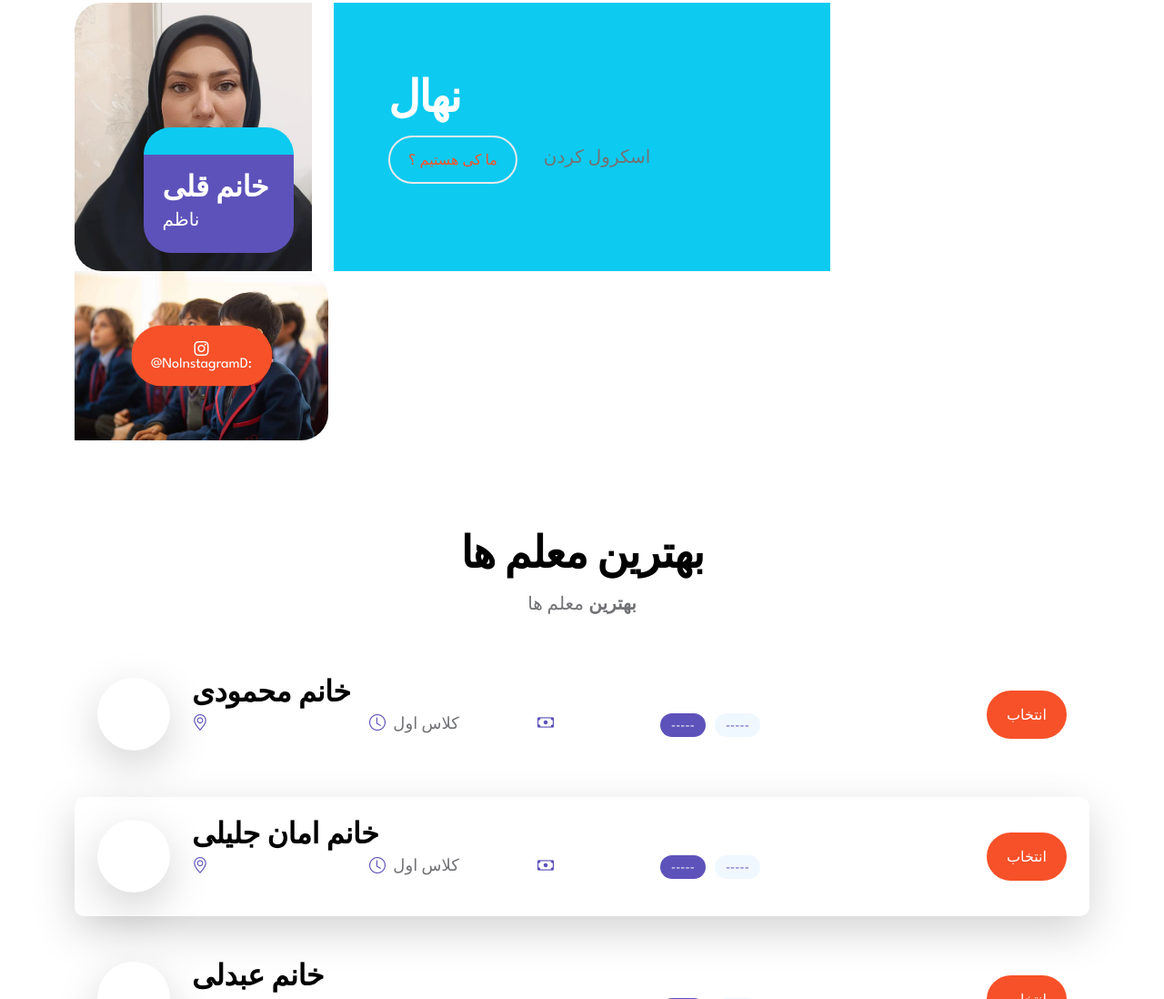
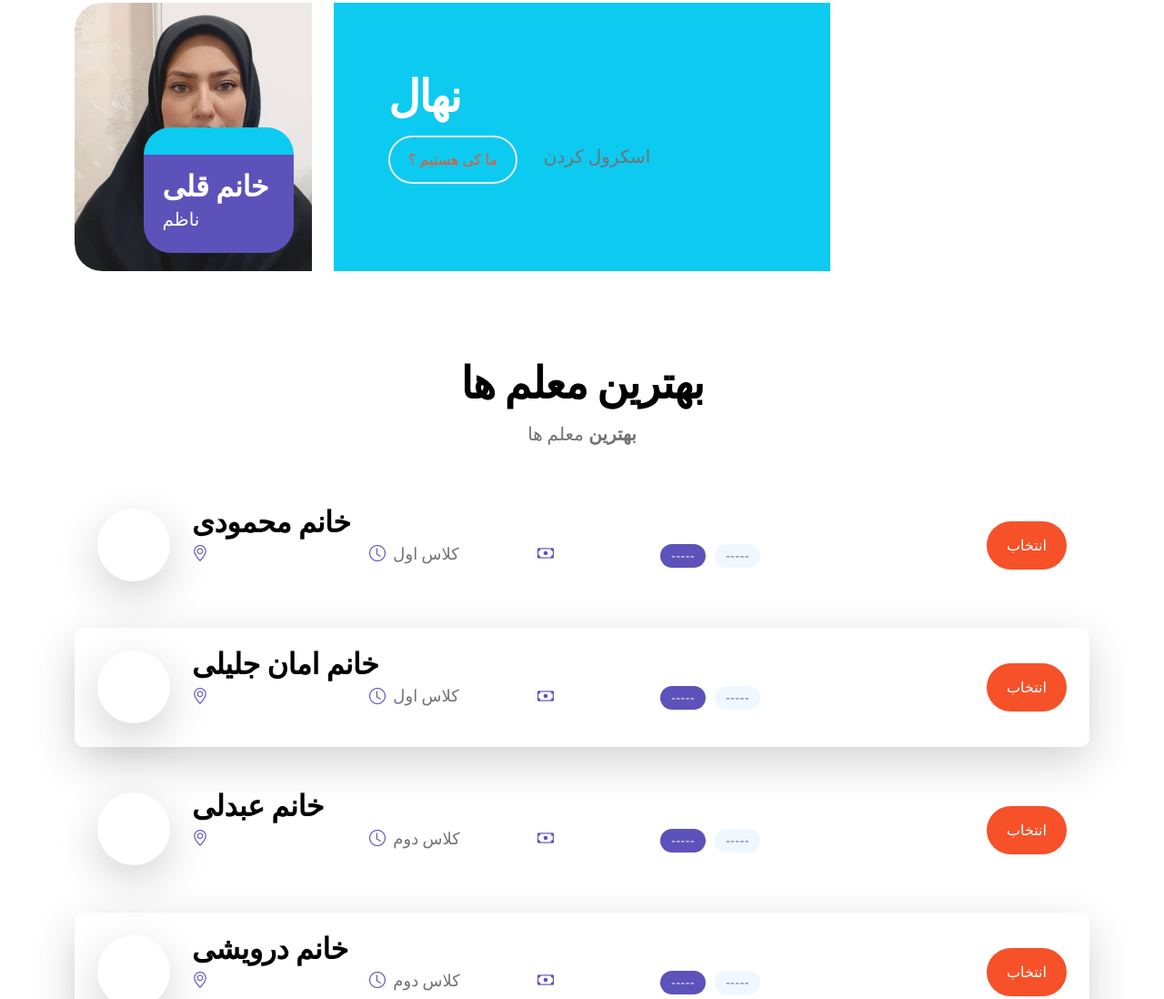
Before and after one commit to nahalschool/nahalschool.github.io, a plain HTML site: page index.html in a window 1280 px wide. Shown: the part 1143-2241 px from the top of the page at 91% size. Drawn offline with Linux system fonts and the light colour scheme.

Commit message:
Update index.html

```diff
--- a/index.html
+++ b/index.html
@@ -187,21 +187,7 @@
                             </div>
                         </div>
 
-                        <div class="col-lg-3 col-12">
-                            <div class="instagram-block">
-                                <img src="images/horizontal-shot-happy-mixed-race-females.jpg" class="about-image custom-border-radius-end img-fluid" alt="">
 
-                                <div class="instagram-block-text">
-                                    <a href="https://instagram.com/" class="custom-btn btn">
-                                        <i class="bi-instagram"></i>
-                                        @NoInstagramD:
-                                    </a>
-                                </div>
-                            </div>
-                        </div>
-
-                    </div>
-                </div>
             </section>
 
 
```
